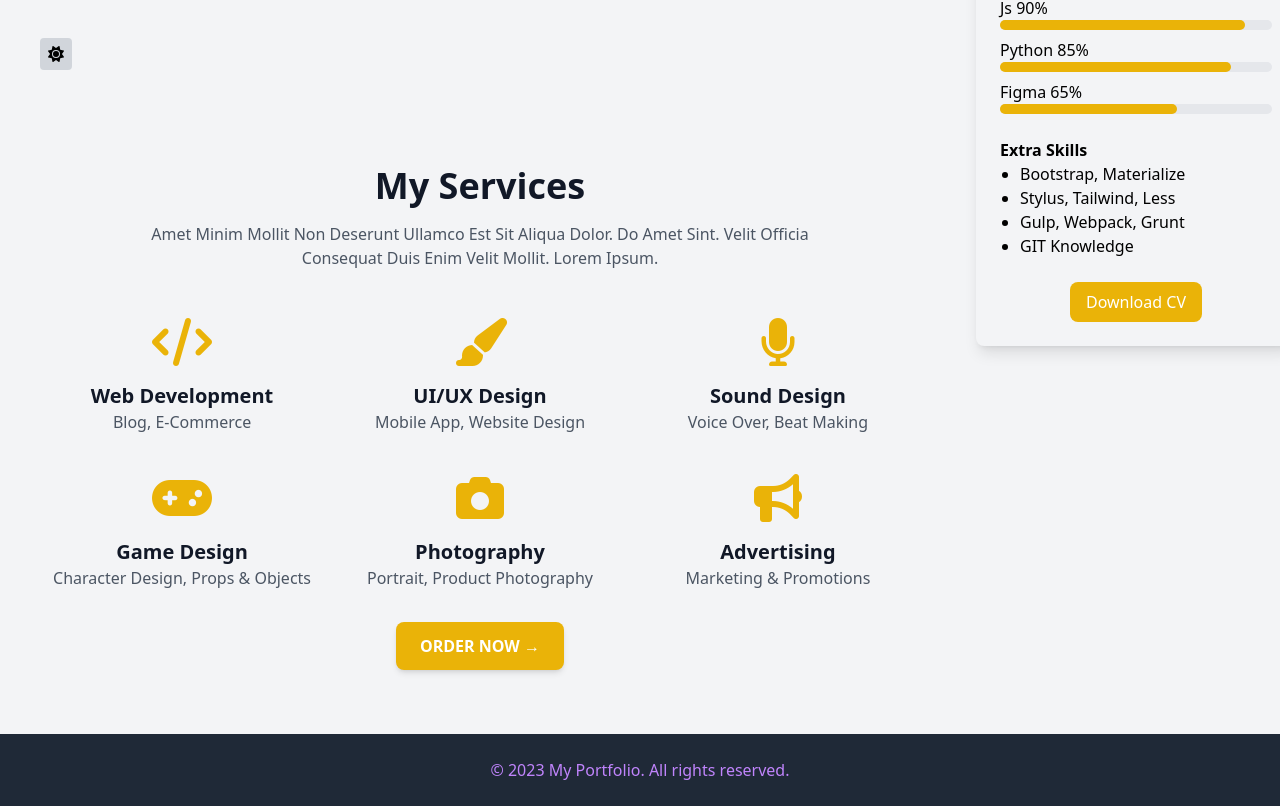
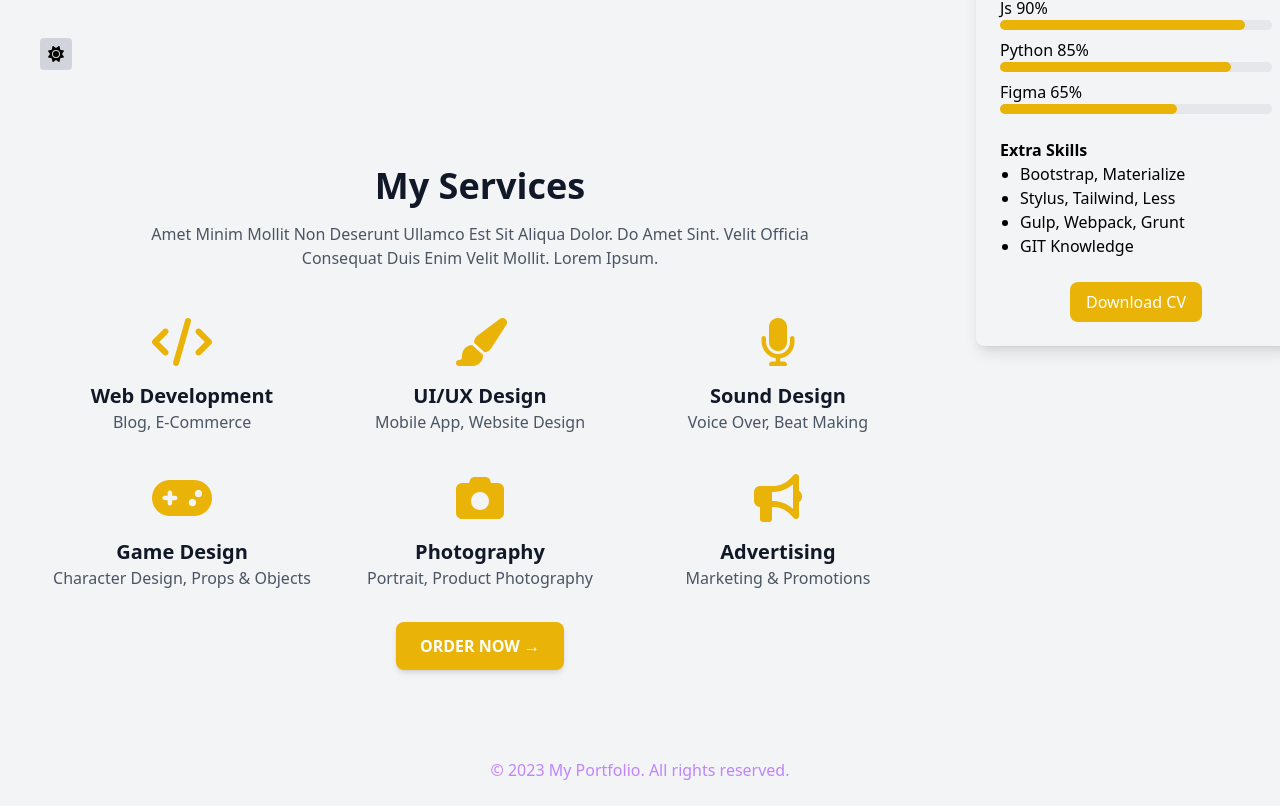
Before and after one commit to Tekalig/Portfolio, a Vue app: page / in a window 1280 px wide. Shown: the part 698-1504 px from the top of the page. Built offline with nearby package versions, Linux system fonts and the light colour scheme.

Commit message:
refactor Footer component to support dark mode styling

```diff
--- a/src/components/Footer.vue
+++ b/src/components/Footer.vue
@@ -1,5 +1,5 @@
 <template>
-    <footer class="p-6 bg-gray-800 text-center">
+    <footer class="p-6 bg-gray-100 text-center dark:bg-gray-800">
         <p class="text-purple-400">&copy; 2023 My Portfolio. All rights reserved.</p>
     </footer>
 </template>
```
